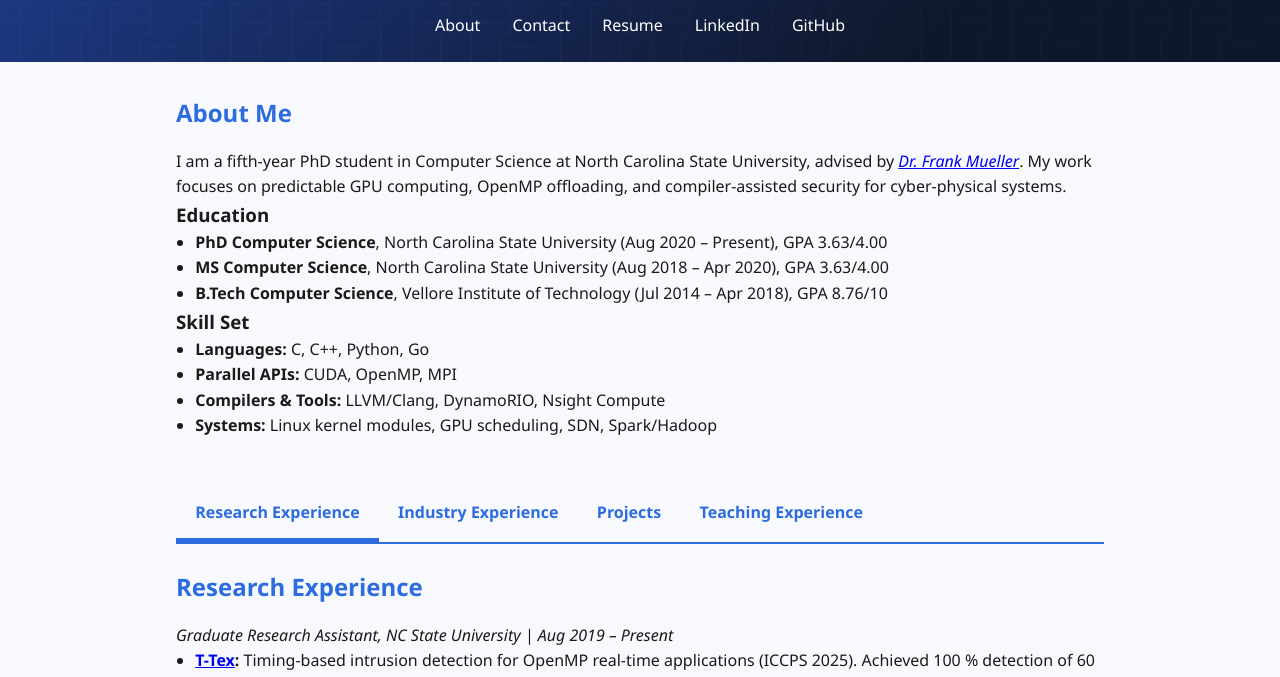
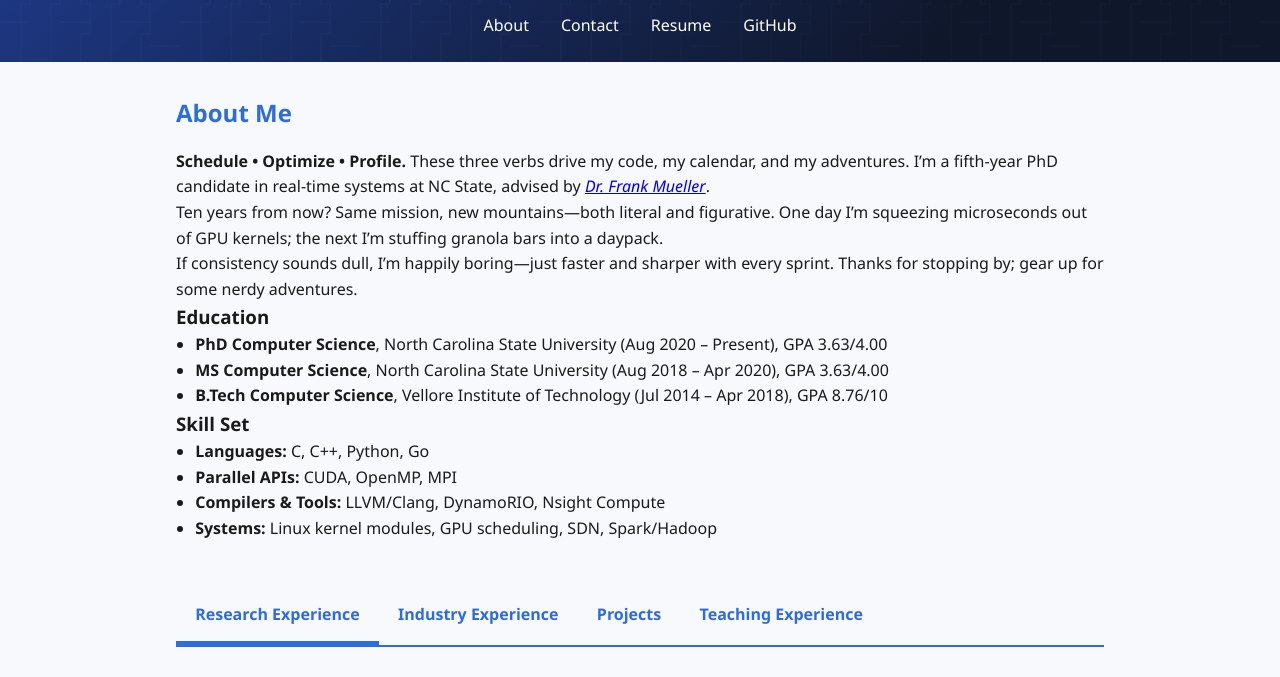
Before and after one commit to mittalswastik/mittalswastik.github.io, a plain HTML site: page index.html in a window 1280 px wide. Shown: the part 104-781 px from the top of the page. Drawn offline with Linux system fonts and the light colour scheme.

Commit message:
updating about me

```diff
--- a/index.html
+++ b/index.html
@@ -75,7 +75,7 @@
         <a href="#about">About</a>
         <a id="contact-link" href="#">Contact</a>
         <a href="assets/resume.pdf">Resume</a>
-        <a href="https://www.linkedin.com/in/swastik-mittal-72333698/" target="_blank">LinkedIn</aa>
+        <!--<a href="https://www.linkedin.com/in/swastik-mittal-72333698/" target="_blank">LinkedIn</aa>-->
         <a href="https://github.com/mittalswastik" target="_blank" rel="noopener">GitHub</a>
     </nav>
 </header>
@@ -85,7 +85,7 @@
     <!-- Contact pop-up -->
     <div id="contactModal" class="modal-overlay" aria-hidden="true">
     <div class="modal" role="dialog" aria-labelledby="contactTitle">
-        <h2 id="contactTitle">Get in touch</h2>
+        <h2 id="contactTitle">Feel Free To Reach Out!</h2>
         <p>Email: <a href="mailto:smittal6@ncsu.edu">smittal@ncsu.edu</a></p>
         <p>LinkedIn: <a href="https://www.linkedin.com/in/swastik-mittal-72333698/" target="_blank">swastik-mittal</a></p>
         <button id="closeModal" class="btn">Close</button>
@@ -95,7 +95,16 @@
     <!-- About Section -->
     <section id="about">
         <h2>About Me</h2>
-        <p>I am a fifth-year PhD student in Computer Science at North Carolina State University, advised by <a href="https://arcb.csc.ncsu.edu/~mueller/"><em>Dr. Frank Mueller</em></a>. My work focuses on predictable GPU computing, OpenMP offloading, and compiler-assisted security for cyber-physical systems.</p>
+        <p><strong>Schedule&nbsp;• Optimize&nbsp;• Profile.</strong>
+        These three verbs drive my code, my calendar, and my adventures.
+        I’m a fifth-year PhD candidate in real-time systems at NC State, advised by
+        <a href="https://arcb.csc.ncsu.edu/~mueller/"><em>Dr.&nbsp;Frank&nbsp;Mueller</em></a>.</p>
+
+        <p>Ten years from now? Same mission, new mountains—both literal and figurative.
+        One day I’m squeezing microseconds out of GPU kernels; the next I’m stuffing granola bars into a daypack.</p>
+
+        <p>If consistency sounds dull, I’m happily boring—just faster and sharper with every sprint.
+        Thanks for stopping by; gear up for some nerdy adventures.</p>
 
         <h3>Education</h3>
         <ul>
```
